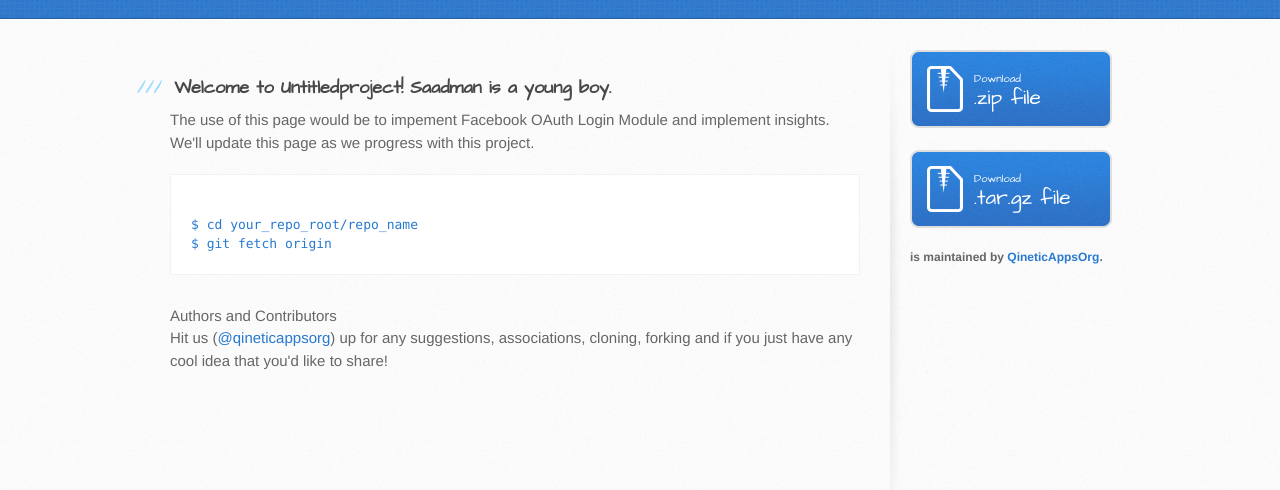
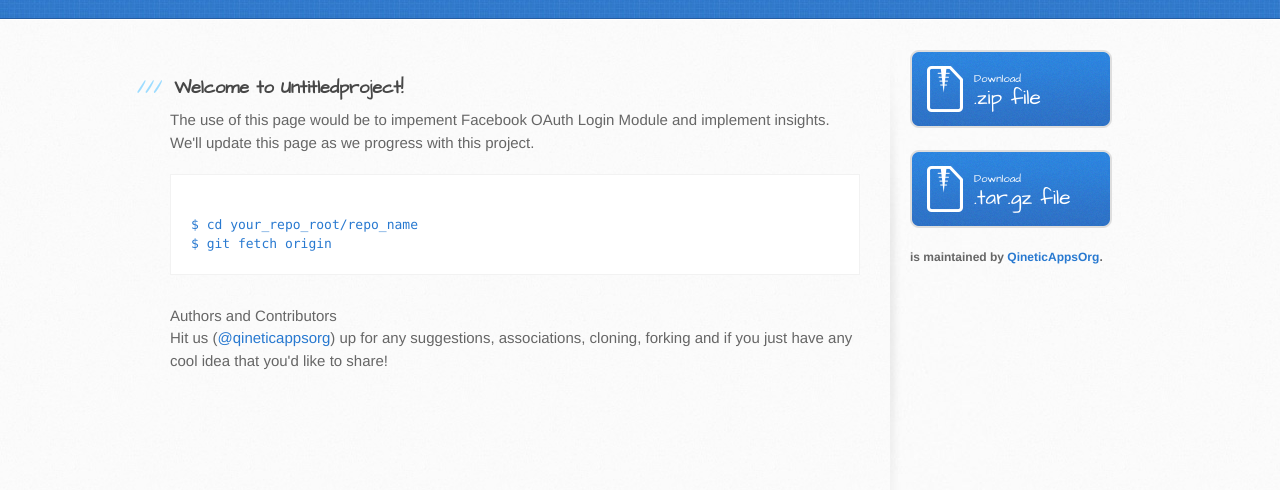
Before and after one commit to QineticAppsOrg/UntitledProject, a plain HTML site: page index.html in a window 1280 px wide. Shown: the part 182-672 px from the top of the page. Drawn offline with Linux system fonts and the light colour scheme.

Commit message:
Removal of extra sentence

```diff
--- a/index.html
+++ b/index.html
@@ -29,7 +29,7 @@
       <div class="inner clearfix">
         <section id="main-content">
           <h3>
-<a id="welcome-to-github-pages" class="anchor" href="#" aria-hidden="true"><span class="octicon octicon-link"></span></a>Welcome to Untitledproject! Saadman is a young boy.</h3>
+<a id="welcome-to-github-pages" class="anchor" href="#" aria-hidden="true"><span class="octicon octicon-link"></span></a>Welcome to Untitledproject!</h3>
 
 <p>The use of this page would be to impement Facebook OAuth Login Module and implement insights. We'll update this page as we progress with this project.</p>
 
```
